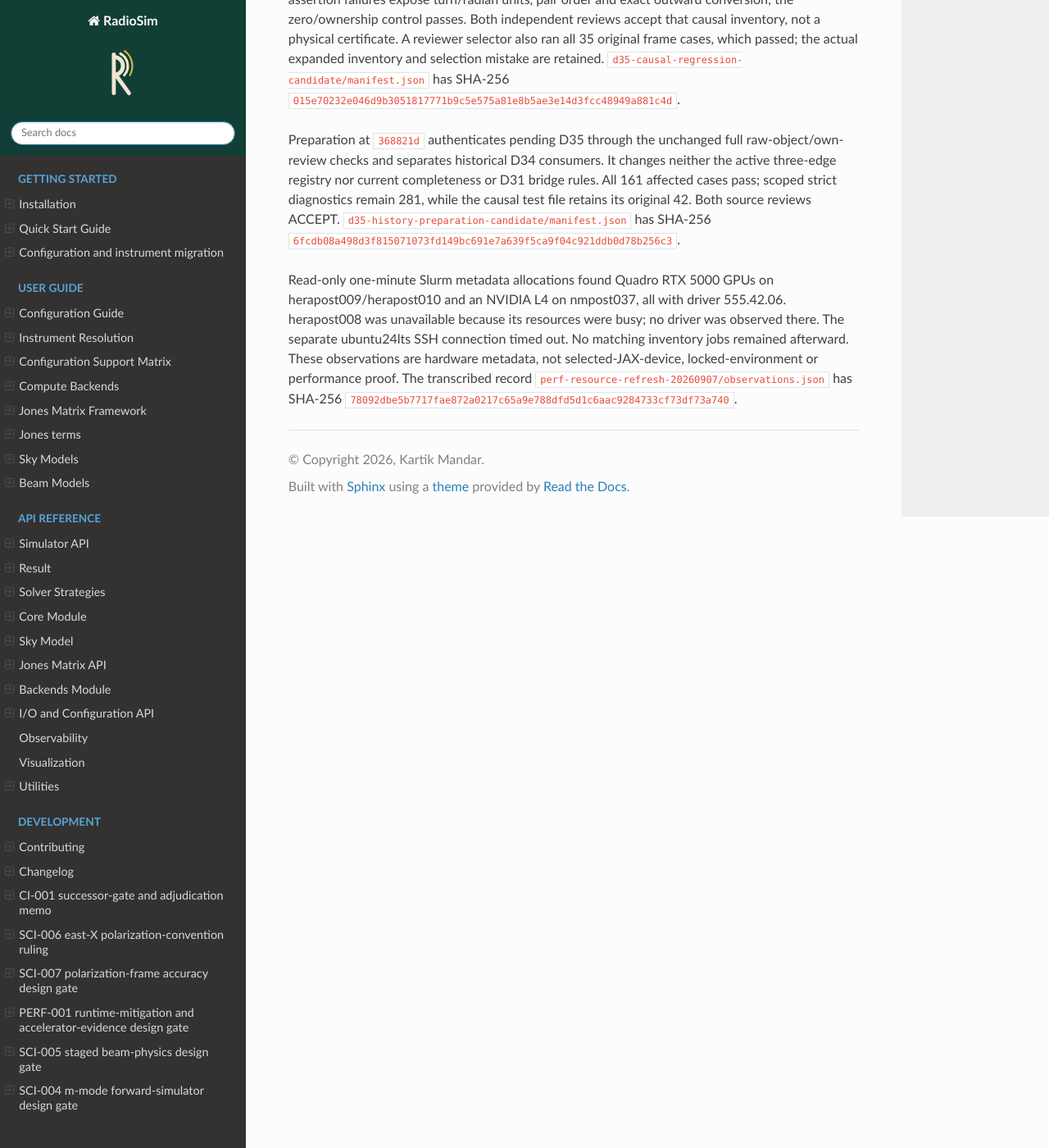
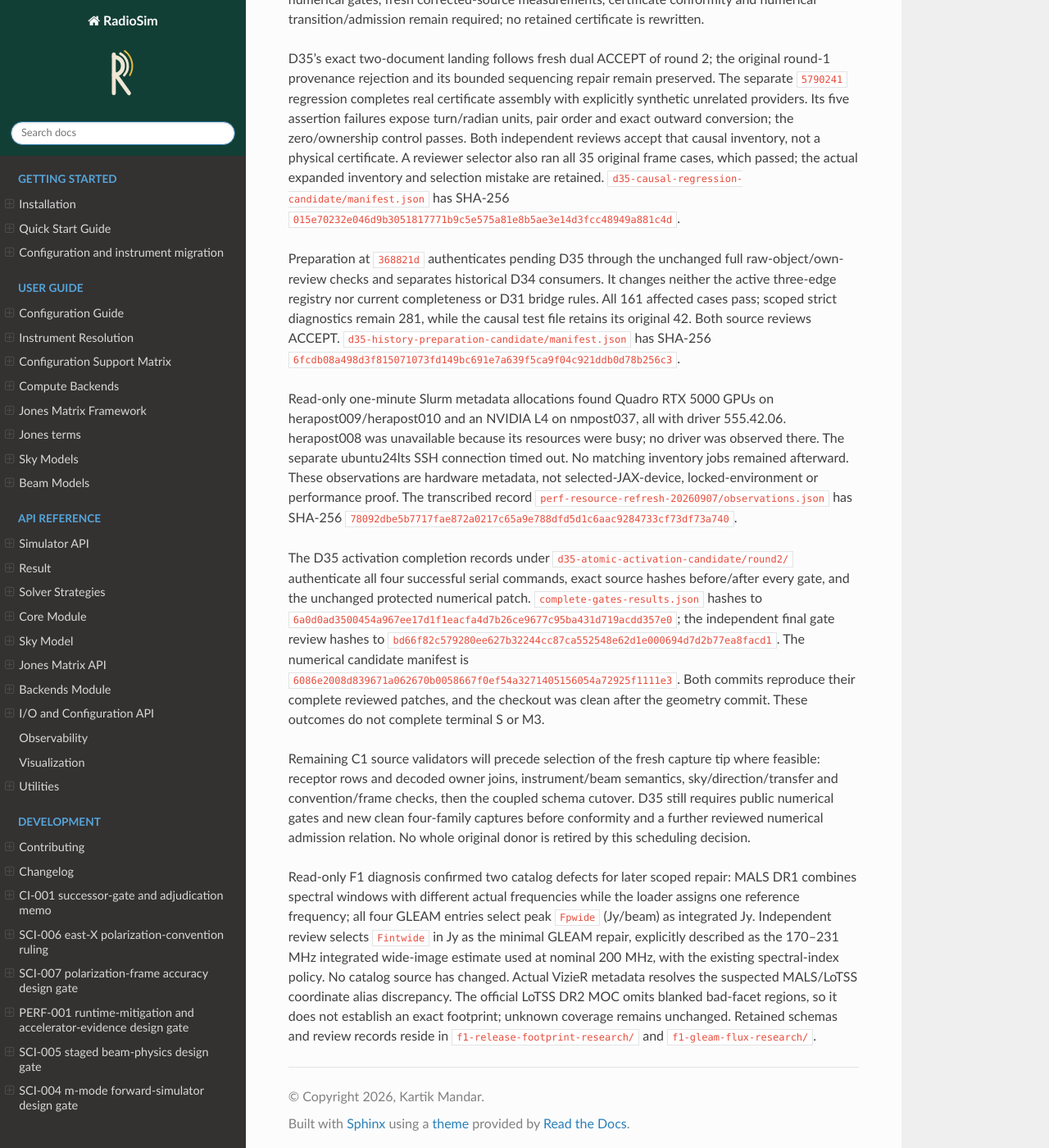
Before and after one commit to RRI-interferometry/RRIVis, a Sphinx documentation site: the page built from docs/development/completion_ledger.md, in a window 1280 px wide and 1400 px high, scrolled down 8338 px. Shown: the whole window at 82% size. Built offline with Sphinx 7.4.7 and the Read the Docs theme 3.1.0, drawn with Linux system fonts in a browser that asks for light colours; some of the changed text lies outside the part shown.

Commit message:
docs: record D35 activation and geometry verification

```diff
--- a/docs/development/completion_ledger.md
+++ b/docs/development/completion_ledger.md
@@ -47,8 +47,8 @@ fixtures. No implementation is authored in another worktree.
 | B1 | Failed CI at `cfc9b10`; frame certificate reports outside-slab horizon sign mismatches | Reproduce operational/frozen root/guard/slab issue with environment provenance; reviewed correction if contract changes; focused fix | Independent physics and numerical diagnosis; decisive regression with unchanged scientific budgets; serial and compatibility jobs | Repair pushed; 13 frame tests pass on both Python versions and all seven public integration tests pass on Python 3.12; final exact-SHA CI remains pending |
 | B2 | Failed CI reports SciPy intersphinx inventory ConnectTimeout | Inspect failed logs and current retrieval; bounded reliability fix if reproduced/justified | Clean warnings-as-errors Sphinx build; retain documentation validation | Fresh retrieval succeeded for all inventories; original CI ConnectTimeout remains an observed transient retrieval failure |
 | B3 | Section 12.1 requires frozen root bounds in the initial scan partition; the scanner at `786413f` omitted them and only checked the supplied list length | Reviewed finite successor grant, decisive boundary regression, exact-bound inclusion repair, fresh four-family measurements | Independent partition/evaluation checks with unchanged numerical budgets; distinguish measured cube changes from certificate changes; new admission relation requires review | Confirmed at `786413f`; D34 is reviewed and pushed at `90ef12e`, with exact edge authentication at `3563fa7`; guarded activation is pushed at `505ef3d` and the optional workflow entry at `a18aa60`; separate regression is pushed at `b032580` and the bounded numerical repair at `aa933c2`; 35 frame cases pass on both Python versions and all seven public integration tests pass; clean four-family measurements completed at `e7623fb`, with independent exact initial-union and centre-projection checks; all four terminal structures and historical scan reconstructions are verified, with scalar separately postvalidated after its preserved driver failure; certificate conformity, B4 correction and observation admission remain pending |
-| B4 | Independent D34 comparison found that `_pair_roots` returns radians which the certificate labels as turns and converts again; 1,280 root-pair rows per family also violate frozen-bound order | Prospective reviewed solver/history grant; exact direction-owned slab unions, one outward radian conversion, canonical owned indices and independent semantic checks | Nonzero causal unit, overlap, seam and order regressions; unchanged budgets; fresh clean-source captures and numerical admission | Source defect and four-family arithmetic independently confirmed; corrected statistic is 0.004604447903486282 rad versus recorded 0.028930599414858853, under the unchanged 0.1024-rad limit; D35 reviewed and pushed at `dd26e04`; causal regression pushed at `5790241` retains five intended failures and one passing control; historical D34/pending D35 preparation pushed at `368821d` passes 161 affected history cases; numerical repair, strict activation and admission remain pending; current captures remain unchanged |
-| C1 | D25 production v2 contract, D31 runtime input anchor, D32 identity transitions and D33 lossless certificate storage; preserved draft has strict-schema and same-run-join defects | Account for every original hunk; corrected input manifests, runtime identity bridge, result records, evidence/schema, acceptance and hostile tests in coherent source commits | Path-independent reconstruction/relocation, semantic mutation and malformed-input rejection; exact nine-key production family and retained manifests; D34 authorizes thirteen modified paths plus four authenticated disposals, and one optional exact workflow path; guarded activation and the workflow entry are implemented | First S, runtime bridge, validated result accessor and current-A topology pushed and independently reviewed; production-v2 factory pushed at a39ceff passes 450 evidence tests and produces the required records for all four actual public families; D32 and D33 designs are pushed; D35 is the reviewed successor design at `dd26e04`, with executable activation still pending; D34 remains the active source-range binding and explicit historical frame/workflow authority, and D33 retains its historical role; input14/phase26 outer projections and source/time/scientific-buffer joins pushed at `96e6b40`; nested physical semantics, portable transition validation and observation admission remain pending; generation stays closed |
+| B4 | Independent D34 comparison found that `_pair_roots` returns radians which the certificate labels as turns and converts again; 1,280 root-pair rows per family also violate frozen-bound order | Prospective reviewed solver/history grant; exact direction-owned slab unions, one outward radian conversion, canonical owned indices and independent semantic checks | Nonzero causal unit, overlap, seam and order regressions; unchanged budgets; fresh clean-source captures and numerical admission | Source defect and four-family arithmetic independently confirmed; corrected statistic is 0.004604447903486282 rad versus recorded 0.028930599414858853, under the unchanged 0.1024-rad limit; D35 reviewed and pushed at `dd26e04`; causal regression pushed at `5790241` retains five intended failures and one passing control; historical D34/pending D35 preparation pushed at `368821d` passes 161 affected history cases; strict guard pushed at `083fa84`, atomic D35 activation at `af8d595` and the reviewed numerical repair at `cf67c0b`; 109 frame cases pass on each supported Python version; public numerical gates, fresh captures, conformity and admission remain pending; historical captures remain unchanged |
+| C1 | D25 production v2 contract, D31 runtime input anchor, D32 identity transitions and D33 lossless certificate storage; preserved draft has strict-schema and same-run-join defects | Account for every original hunk; corrected input manifests, runtime identity bridge, result records, evidence/schema, acceptance and hostile tests in coherent source commits | Path-independent reconstruction/relocation, semantic mutation and malformed-input rejection; exact nine-key production family and retained manifests; D34 authorizes thirteen modified paths plus four authenticated disposals, and one optional exact workflow path; guarded activation and the workflow entry are implemented | First S, runtime bridge, validated result accessor and current-A topology pushed and independently reviewed; production-v2 factory pushed at a39ceff passes 450 evidence tests and produces the required records for all four actual public families; D32 and D33 designs are pushed; D35 at `dd26e04` is executable current authority through `af8d595`; D34 remains explicit historical frame/workflow authority and D33 retains its historical role; input14/phase26 outer projections and source/time/scientific-buffer joins pushed at `96e6b40`; nested physical semantics, portable transition validation and observation admission remain pending; generation stays closed |
 | C2 | SCI-004 M3 Sections 10–14; four rejected-artifact deletions and six null sentinels | Complete replacement source range; authenticate disposal; generate new evidence from clean exact terminal source tip; separate E and A commits | HDF5/bounded reads, summary, UVFITS/MS read-back, full correlations/time/solver/provenance; all families; retained non-gating performance; fresh independent manual/numerical/schema acceptance | All six approval sentinels are committed literal None; four rejected artifacts remain unchanged; disposal follows completed source logic |
 | D1 | SCI-004 Sections 7/9/15; public solver currently rejects HEALPix/hybrid and non-scalar beams; accepted SCI-005 beam contracts remain authoritative | Reviewed successor public support contract; integrate point/HEALPix/hybrid full Stokes; stationary squint and applicable full-efield support through canonical BeamSystem/Jones | Public API and CLI tests; dense/sparse pixel measure, frequencies, tangent/receptor frames, component provenance; common direct oracle and two-tier predicates | Inventory underway; successor contract before implementation |
 | D2 | SCI-004 Section 9 defers public backend routing; current dense public path is NumPy | Route dense contraction/synthesis through requested backend; enforce real precision/x64; stream budgeted transfer blocks; implement canonical worker scheduling | Public NumPy/JAX/Dask parity, precision rejection, allocation-before-budget rejection, scheduling instrumentation and worker invariance; independent computational review | Pending D1 contract |
@@ -171,6 +171,9 @@ but its fingerprint-row schema did not. New tests receive separate accounting.
 | Compatibility execution budget | `a18aa60d2cfcd1457d11a044c18e8ddecbdbe040`, pushed and live remote verified | Sole workflow change raises compatibility timeout from 45 to 120; exact committed byte guard, unchanged 100644 mode, full patch and landed verification-workflow role authenticated. All matrix cells, commands and other job limits remain exact; final exact-SHA compatibility acceptance remains pending |
 | Frozen-bound initial partition regression | `b03258073233a9a8def68cfa71ccd4035210192c`, pushed and live remote verified | Both independent round2 reviews ACCEPT; original scanner produces exactly four intended missing-boundary failures and 14 passing controls. The separately committed S regression verifies the exact 14-boundary union, allocation extent and original owned endpoint identities; original hidden-upper-boundary REJECT retained. This is not another historical M3 red record |
 | Frozen-bound initial partition repair | `aa933c24f4547a2303dd6a72f76287c1f60bd8dc`, pushed and live remote verified | Both independent source reviews ACCEPT the exact two-path patch; 35 frame cases pass on each of Python 3.11 and 3.12, and all seven public Python-3.12 integration cases pass in 1,056.18s. Ten added production lines validate exact Fraction endpoints and include their union; all other frame bytes and numerical budgets remain unchanged. Scoped strict diagnostics remain 185. Clean-source four-family measurements and a later reviewed numerical transition remain required; no observation admitted |
+| Directed slab geometry guard | `083fa84d8b9050dd5baa423c52308130568429ae`, pushed and live remote verified | Both independent reviews ACCEPT; 27 controls pass on each supported Python version; strict 281 unchanged. Complete native AST states are explicitly qualified for Python 3.11/3.12; original bridge and other owners remain exact. Utility was initially unwired |
+| Atomic D35 activation | `af8d5959ef84adbc6ec2d45203ceef2de89486dd`, pushed and live remote verified | Both independent round2 source reviews ACCEPT, with separate final gate authentication: full history 360, dependency 152, evidence 1,172 plus seven existing future-E skips; Python 3.12 activation 26 pass. Strict 756 unchanged. Five owners change atomically; complete source requires the approved repaired geometry and actual separate causal ancestry. Original round1 gate failure and reviews remain preserved |
+| Direction-owned slab measure repair | `cf67c0ba27ea4a0b919f600053328d06c3d864de`, pushed and live remote verified | Exact dual-reviewed two-path patch `d5035e4957fe4bbd0bbcaeb1f1693d0d2ae140e93677f41c3473d56a16f82772`; 109 frame cases pass on both Python versions, including the five original causal failures. Scoped strict diagnostics fall from 120 to 118 with no additions. Exact Fraction unions stay in turns, per-direction ownership and canonical index order hold, and unchanged assembly converts outward once. Public integration, fresh measurements and scientific admission remain separate |
 | Characterization input projections | `96e6b40bc32a451ff4ed804f0008d014a0fc4eb3`, pushed and live remote verified | Both independent round2 reviews ACCEPT; full serial E 1,169 passed with seven future-E skips in 483.84s, 107 focused and 124 dependency controls pass, strict 367 unchanged. Exact input14/phase26 outer schemas, content projections, source/solver/time joins and frequency/correlation/three-time-buffer bit checks; nested physical semantics, generation and admission remain separate. Original test-causality REJECT retained; repaired extra-key controls fail decisively when their guards are disabled |
 | Frame regression | `1909829d828078fd36a905aa68cde50fcb4bfa16`, pushed and live remote verified | Two controlled expected-red assertions under each Python version: mismatch count 1, not 0; no collection/import failure |
 | Frame repair | `cfad247831629241842ffecd5f7aaa5b2084493c`, pushed and live remote verified | Both independent reviewers ACCEPT frozen full test/source patch `231f48c6d0d4bae419bb0cba0091813c928be40e3100713754c3a7c5904e00cb`; 13 frame tests pass in each environment; 7 public Python-3.12 integration tests pass in 741.40s; solver strict diagnostics remain 78 with no added diagnostic |
@@ -322,9 +325,10 @@ The comparison exposed B4's measure-unit and ordering defects. Its preserved
 `d34-slab-measure-diagnosis/result.json` is SHA-256
 `8855dad281bd1d2b892a670867e582b10aa7c3ff7f9d75ba9a9b7e7fd3a2a4dd`.
 The reviewed external proposal defines the exact sum of direction-owned slab
-unions and one outward conversion, preserving every budget. D35 now provides the reviewed operative grant at `dd26e04`. Source correction,
-strict executable activation, certificate conformity and numerical transition/
-admission remain required; no retained certificate is rewritten.
+unions and one outward conversion, preserving every budget. D35 now provides the reviewed operative grant at `dd26e04`. Source correction and strict executable activation subsequently landed at `cf67c0b`
+and `af8d595`. Public numerical gates, fresh corrected-source measurements,
+certificate conformity and numerical transition/admission remain required; no
+retained certificate is rewritten.
 
 D35's exact two-document landing follows fresh dual ACCEPT of round 2; the
 original round-1 provenance rejection and its bounded sequencing repair remain
@@ -353,3 +357,34 @@ inventory jobs remained afterward. These observations are hardware metadata,
 not selected-JAX-device, locked-environment or performance proof. The transcribed
 record `perf-resource-refresh-20260907/observations.json` has SHA-256
 `78092dbe5b7717fae872a0217c65a9e788dfd5d1c6aac9284733cf73df73a740`.
+
+The D35 activation completion records under
+`d35-atomic-activation-candidate/round2/` authenticate all four successful serial
+commands, exact source hashes before/after every gate, and the unchanged protected
+numerical patch. `complete-gates-results.json` hashes to
+`6a0d0ad3500454a967ee17d1f1eacfa4d7b26ce9677c95ba431d719acdd357e0`;
+the independent final gate review hashes to
+`bd66f82c579280ee627b32244cc87ca552548e62d1e000694d7d2b77ea8facd1`.
+The numerical candidate manifest is
+`6086e2008d839671a062670b0058667f0ef54a3271405156054a72925f1111e3`.
+Both commits reproduce their complete reviewed patches, and the checkout was
+clean after the geometry commit. These outcomes do not complete terminal S or M3.
+
+Remaining C1 source validators will precede selection of the fresh capture tip
+where feasible: receptor rows and decoded owner joins, instrument/beam semantics,
+sky/direction/transfer and convention/frame checks, then the coupled schema
+cutover. D35 still requires public numerical gates and new clean four-family
+captures before conformity and a further reviewed numerical admission relation.
+No whole original donor is retired by this scheduling decision.
+
+Read-only F1 diagnosis confirmed two catalog defects for later scoped repair:
+MALS DR1 combines spectral windows with different actual frequencies while the
+loader assigns one reference frequency; all four GLEAM entries select peak
+`Fpwide` (Jy/beam) as integrated Jy. Independent review selects `Fintwide` in Jy
+as the minimal GLEAM repair, explicitly described as the 170–231 MHz integrated
+wide-image estimate used at nominal 200 MHz, with the existing spectral-index
+policy. No catalog source has changed. Actual VizieR metadata resolves the
+suspected MALS/LoTSS coordinate alias discrepancy. The official LoTSS DR2 MOC
+omits blanked bad-facet regions, so it does not establish an exact footprint;
+unknown coverage remains unchanged. Retained schemas and review records reside
+in `f1-release-footprint-research/` and `f1-gleam-flux-research/`.
```
